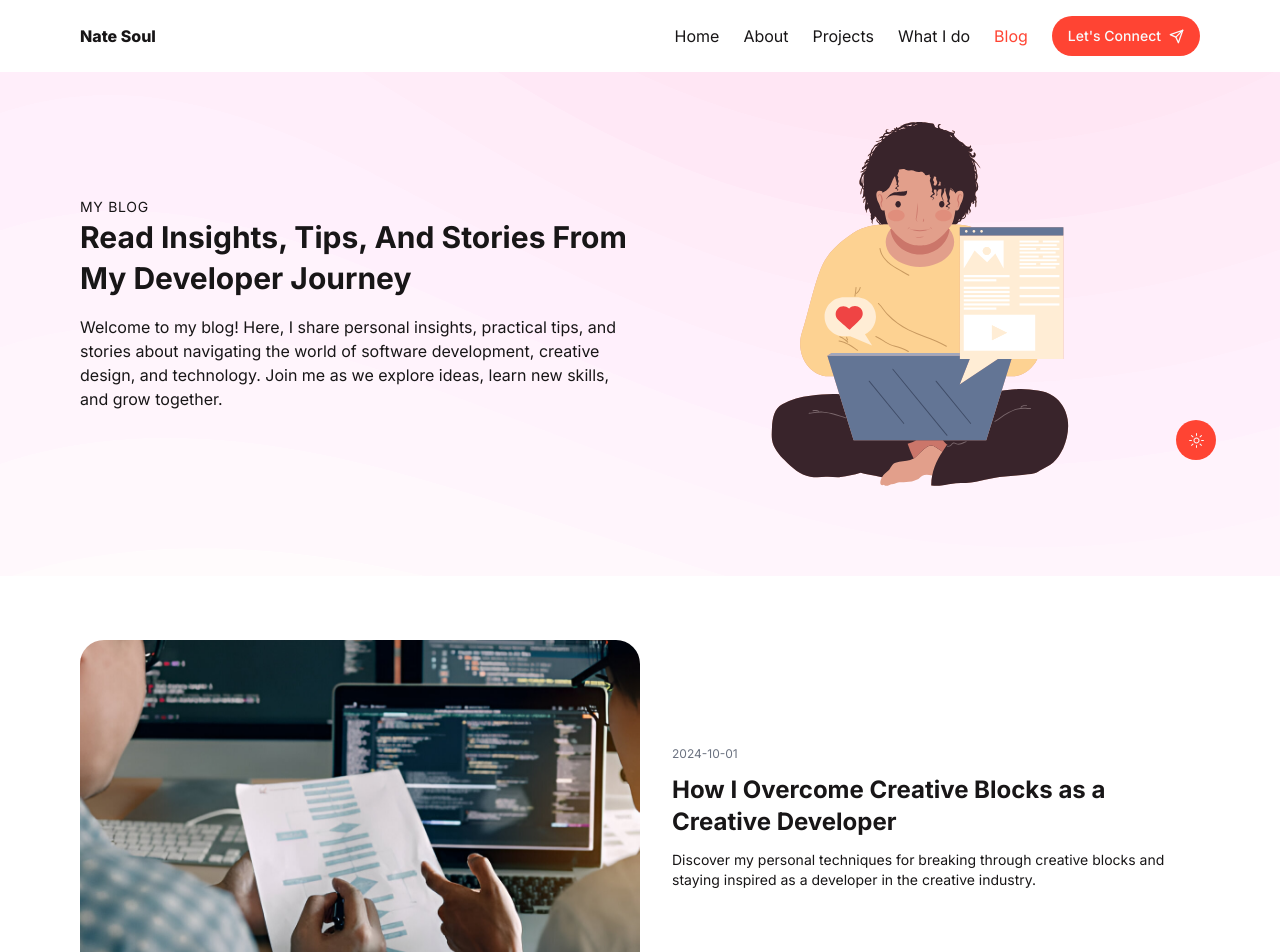
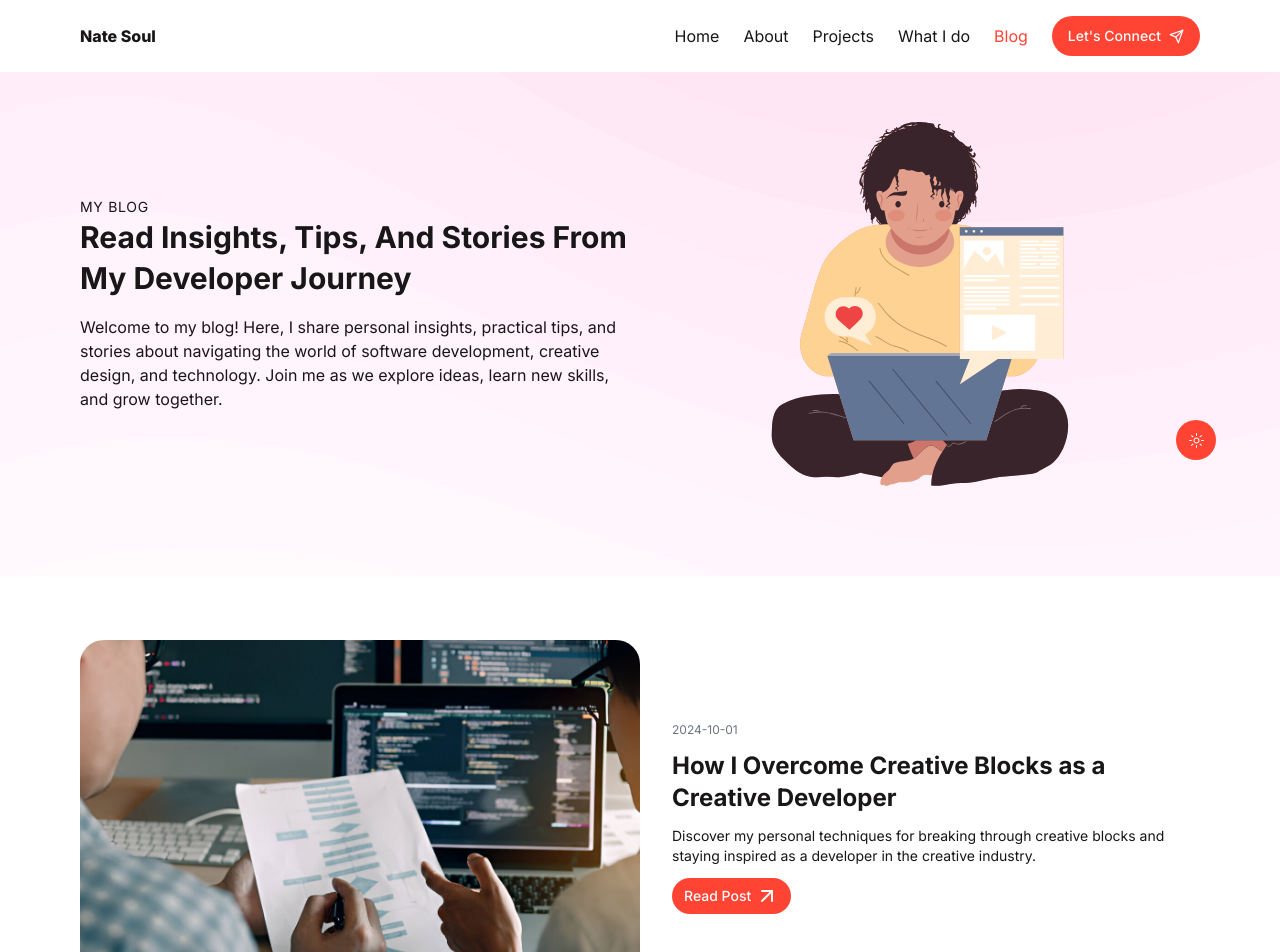
Before and after one commit to Nate-Soul/Nate-Soul, a Next.js app: page /blog in a window 1280 px wide. Shown: the top 952 px of the page. Built offline with nearby package versions, Linux system fonts and the light colour scheme; no server answers.

Commit message:
fix: add link for featured article on blog page

```diff
--- a/src/app/blog/page.tsx
+++ b/src/app/blog/page.tsx
@@ -5,6 +5,7 @@ import ArticleCard from "@/components/subcomponents/ArticleCard";
 import SectionTitle from "@/components/subcomponents/SectionTitle";
 import { blogPosts } from "@/mock-database/blog";
 import CTABanner2 from "@/components/sections/CTABanner2";
+import { ArrowUpRight } from "lucide-react";
 
 const page = () => {
 
@@ -43,6 +44,13 @@ const page = () => {
                         <p className="text-xs text-gray-500">{featuredArticle.published_date}</p>
                         <h3 className="text-lg sm:text-xl lg:text-2xl font-bold">{featuredArticle.title}</h3>
                         <p className="text-sm">{featuredArticle.excerpt}</p>
+                        <Link
+                            href={`/blog/${featuredArticle.slug}`}
+                            className="btn btn-sm btn-primary w-max gap-x-1"
+                        >
+                            Read Post
+                            <ArrowUpRight/>
+                        </Link>
                     </div>
                 </div>
                 <div className="grid grid-cols-1 smx:grid-cols-2 lg:grid-cols-3 gap-6 lg:gap-8">
```
